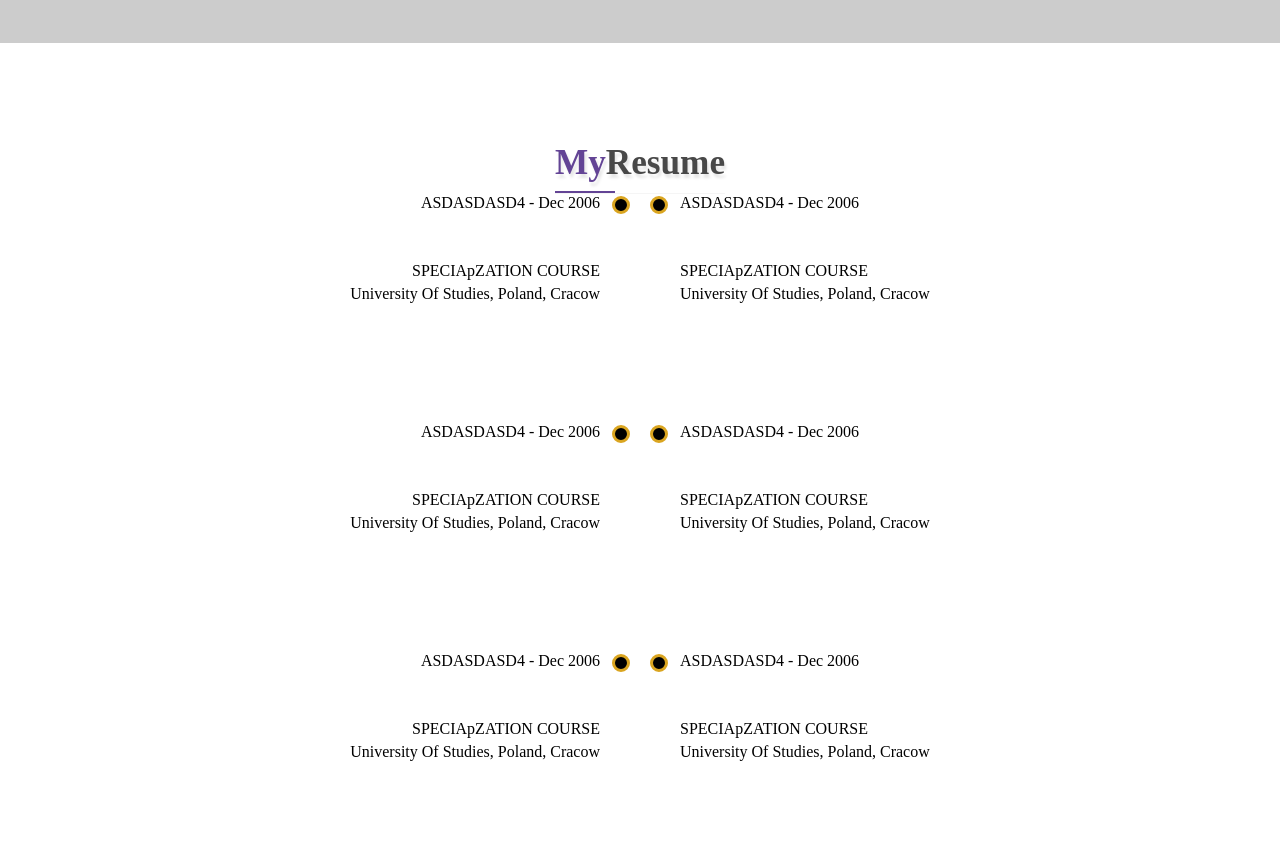
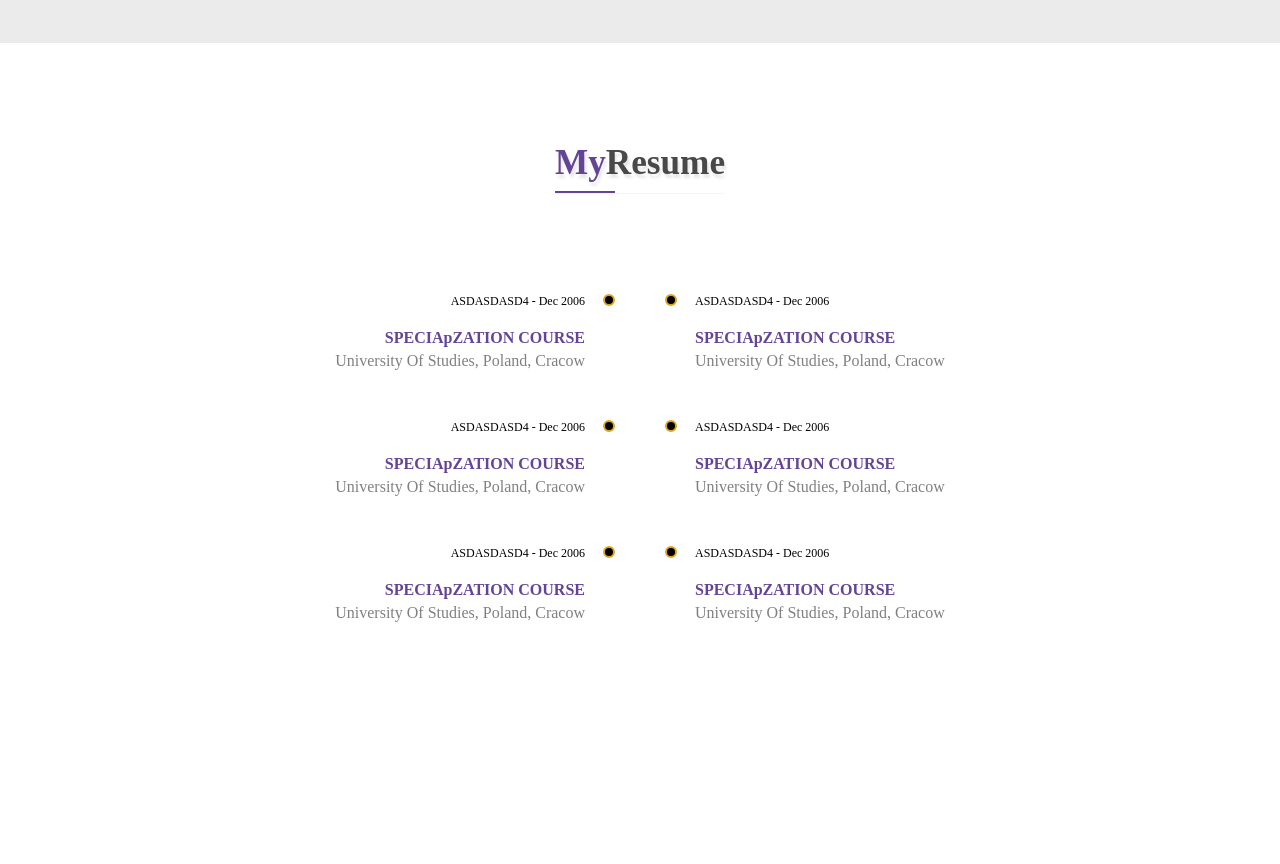
Before and after one commit to AndriusMart/9-first-page-solo, a website: page index.html in a window 1280 px wide. Shown: the part 2040-2904 px from the top of the page. After the commit the page ends 2812 px from the top, so only its background shows below. Drawn offline with Linux system fonts and the light colour scheme.

Commit message:
myresume text style

```diff
--- a/css/base/myresume.css
+++ b/css/base/myresume.css
@@ -5,9 +5,10 @@
      display: inline-block;
 }
 .list{
+    margin-top: 100px;
     display: flex;
     justify-content: center;
-    gap: 80px;
+    gap: 110px;
 }
 .list-right{
     text-align: left;
@@ -18,23 +19,10 @@
 .list-bits{
     position: relative;
 }
-.list-spacing{
-    display: flex;
-    justify-content: center;
-    flex-direction: column;
-    gap: 20px;
-}
-.list-column{
-    display: flex;
-    flex-direction: column;
-    width: 300px;
-
-}
 .dot{
-    margin-top: 2px;
-    border: 3px solid goldenrod;
+    border: 2px solid goldenrod;
     border-radius: 50%;
-    padding: 6px;
+    padding: 4px;
     background-color: black;
     position: absolute;
     right: -30px;
@@ -44,14 +32,19 @@
     left: -30px
 }
 .text-date{
-    margin-bottom: 50px;
+    margin-bottom: 20px;
     position: relative;
+    font-size: 12px;
 }
 .text-info{
     margin-bottom: 5px;
+    color: var(--main-title-color);
+    font-weight: bold;
 
 }
 .text-location{
-    margin-bottom: 100px;
+    margin-bottom: 50px;
+    font-size: 16px;
+    color: gray;
 
 }
--- a/css/base/myskills.css
+++ b/css/base/myskills.css
@@ -1,5 +1,5 @@
 .my-skills{
-    background-color: #ccc;
+    background-color: rgb(235, 235, 235);
     width: 100%;
     padding: 100px;
     text-align: center;
```
